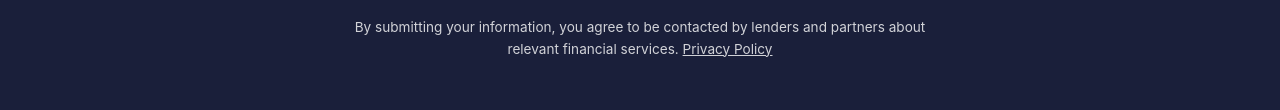
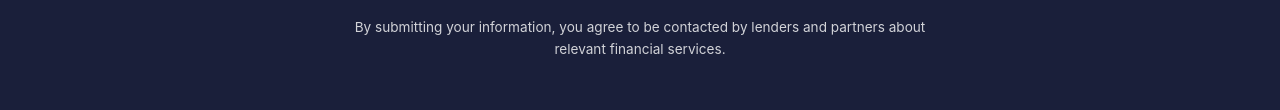
Before and after one commit to CalculiQ/calculiq-empire, a website: page index.html in a window 1280 px wide. Shown: the part 1272-1382 px from the top of the page. Drawn offline with Linux system fonts and the light colour scheme; no server answers.

Commit message:
fixing 2x privacy

```diff
--- a/index.html
+++ b/index.html
@@ -794,9 +794,9 @@
         </form>
 
         <p style="font-size: 0.85rem; margin-top: 20px; opacity: 0.8;">
-            By submitting your information, you agree to be contacted by lenders and partners
-            about relevant financial services. <a href="/privacy" style="color: white;">Privacy Policy</a>
-        </p>
+    By submitting your information, you agree to be contacted by lenders and partners
+    about relevant financial services.
+</p>
     </section>
 
     <!-- Footer -->
```
